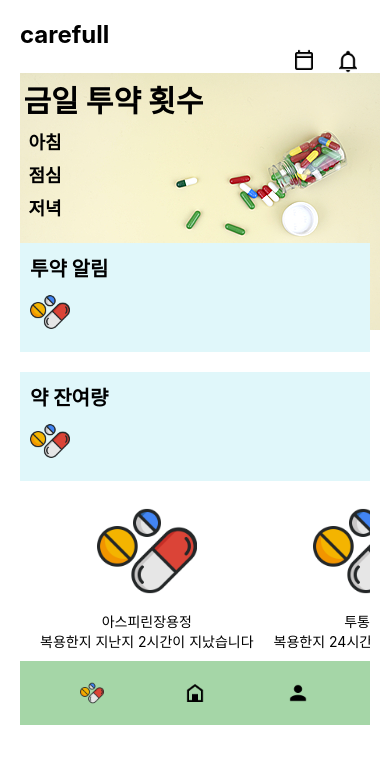
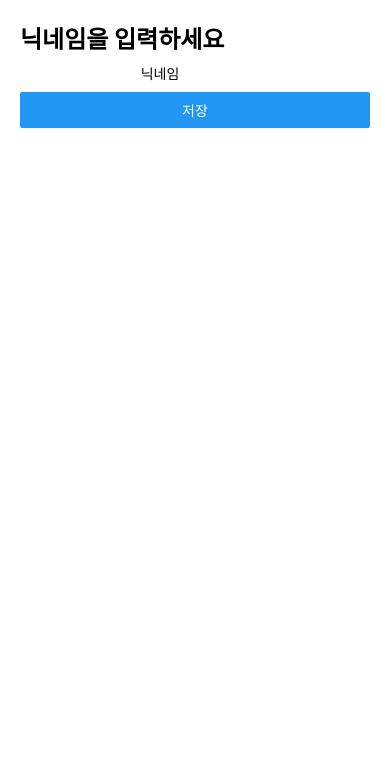
Before and after one commit to oooovvvvs/CareFull, a React Native app: screen / in a window 390 px wide. Shown: the top 764 px of the page. Built offline with nearby package versions, Linux system fonts and the light colour scheme; what @react-native-firebase/app would draw is missing.

Commit message:
2024.06.09-1

```diff
--- a/App.js
+++ b/App.js
@@ -113,22 +113,73 @@ const SettingsScreen = ({ navigateTo }) => (
   </View>
 );
 
-const PrivateScreen = ({ navigateTo }) => (
-  <View style={styles.header}>
-    <TouchableOpacity onPress={() => navigateTo('UserInfo')}>
-      <Text style={{fontSize:30, fontWeight:'bold', color:"black"}}>← 개인 정보 관리</Text>
-    </TouchableOpacity>
-  </View>
-);
+const PrivateScreen = ({ navigateTo }) => {
+  const [name, setName] = useState('');
+
+  useEffect(() => {
+    const loadName = async () => {
+      const userName = await AsyncStorage.getItem('userName');
+      if (userName) {
+        setName(userName);
+      }
+    };
+    loadName();
+  }, []);
+
+  return (
+    <View style={styles.header}>
+      <TouchableOpacity onPress={() => navigateTo('UserInfo')}>
+        <Text style={{ fontSize: 30, fontWeight: 'bold', color: 'black' }}>← 개인 정보 관리</Text>
+      </TouchableOpacity>
+
+      <View style={styles.nickname}>
+      <Text style={{ fontSize: 25, fontWeight: 'bold', color: 'black', marginBottom: 15 }}>닉네임: {name}</Text>
+
+      </View>
+    </View>
+  );
+};
 
 const PasswordScreen = ({ navigateTo }) => (
   <View style={styles.header}>
     <TouchableOpacity onPress={() => navigateTo('UserInfo')}>
       <Text style={{fontSize:30, fontWeight:'bold', color:"black"}}>← 비밀번호 변경</Text>
     </TouchableOpacity>
+
   </View>
 );
 
+
+//닉네임 입력
+const NameInputScreen = ({ navigateTo }) => {
+  const [name, setName] = useState('');
+
+  const handleSaveName = async () => {
+    if (name.trim() !== '') {
+      const userCode = generateUserCode();
+      await AsyncStorage.setItem('userName', name);
+      await AsyncStorage.setItem('userCode', userCode);
+
+      // Firebase Realtime Database에 닉네임과 고유 번호 저장
+      await database().ref('users').push({ name, userCode });
+
+      navigateTo('Home');
+    }
+  };
+
+  return (
+    <View style={styles.container}>
+      <Text style={styles.title}>닉네임을 입력하세요</Text>
+      <TextInput
+        style={styles.nicknamebox}
+        placeholder="닉네임"
+        value={name}
+        onChangeText={setName}
+      />
+      <Button title="저장" onPress={handleSaveName} />
+    </View>
+  );
+};
 
 //사용자 정보
 const UserInfo = ({ navigateTo }) => (
@@ -406,6 +457,18 @@ const MedicalScreen = ({ navigateTo }) => {
 const App = () => {
   const [currentScreen, setCurrentScreen] = useState('Home');
 
+  useEffect(() => {
+    const checkUserName = async () => {
+      const userName = await AsyncStorage.getItem('userName');
+      if (userName) {
+        setCurrentScreen('Home');
+      } else {
+        setCurrentScreen('NameInput');
+      }
+    };
+    checkUserName();
+  }, []);
+
   const renderScreen = () => {
     switch (currentScreen) {
 
@@ -433,6 +496,8 @@ const App = () => {
           return <MedicalScreen navigateTo={setCurrentScreen} />;
 
 
+      case 'NameInput':
+          return <NameInputScreen navigateTo={setCurrentScreen} />;
 
 
           // 메인 화면
@@ -446,6 +511,7 @@ const App = () => {
   };
 
   return (
+
     <View style={{ flex: 1 }}>
       {renderScreen()}
     </View>
@@ -478,6 +544,14 @@ const styles = StyleSheet.create({
     padding: 10,
     backgroundColor: '#fff',
   },
+
+  nicknamebox: {
+
+    padding: 10,
+    textAlign: 'center',
+    width: '80%',
+  },
+
 
   // 보호자 코드
   input: {
```
